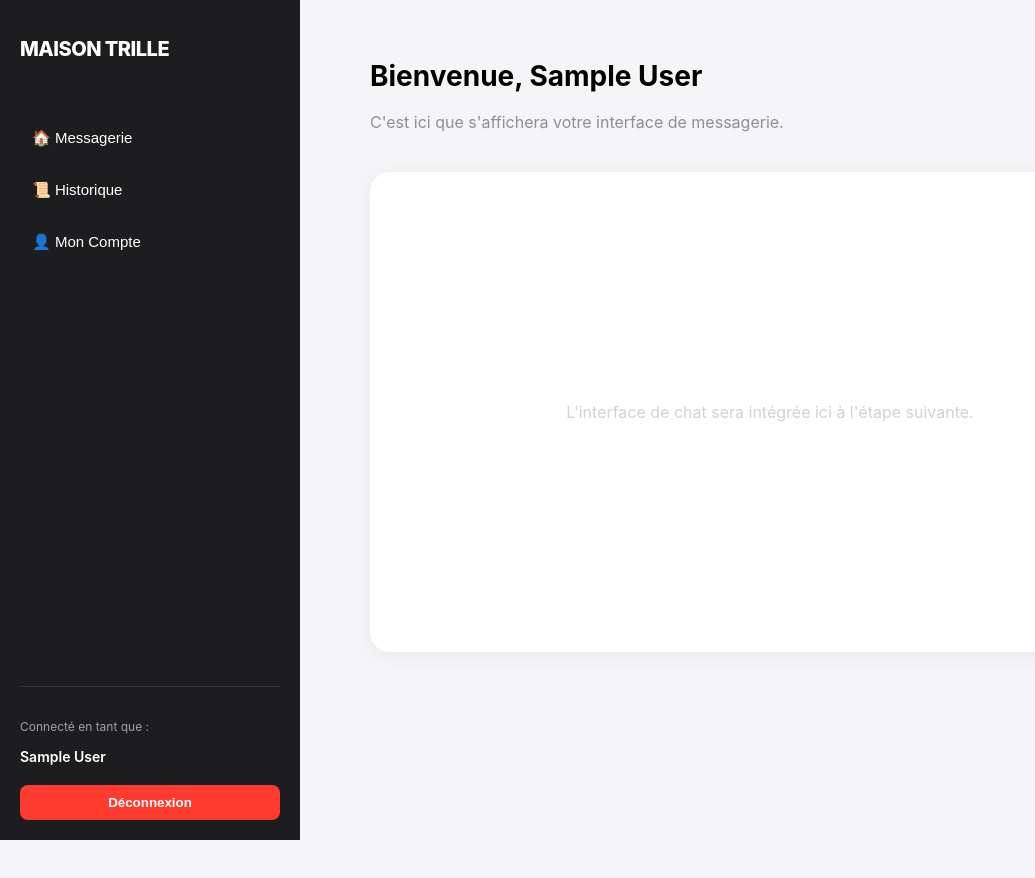
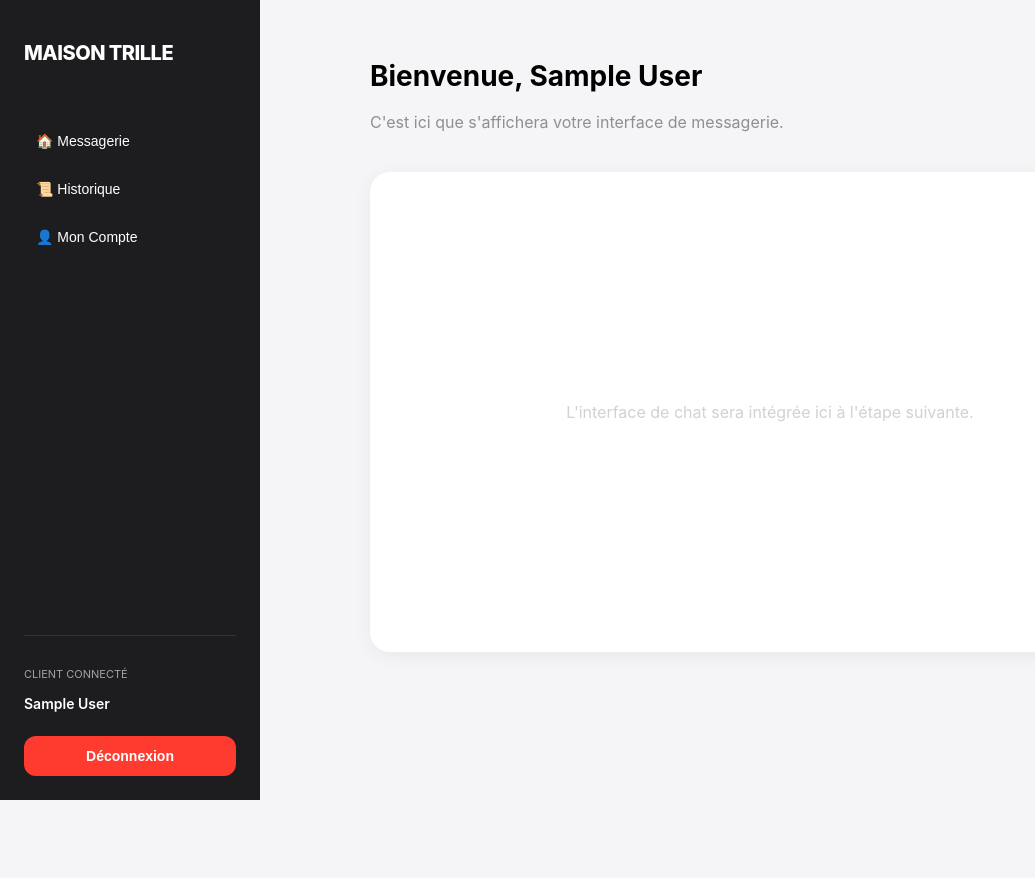
Before and after one commit to EIJulienTrille/ai-agent-vetting, a Next.js app: page / in a window 1280 px wide. Shown: the whole page, without its empty margins (0-1035 px from the left). Built offline with nearby package versions, Linux system fonts and the light colour scheme; no server answers; sample sign-in values are in the browser's storage.

Commit message:
UI Fix: Sidebar height and logout button visibility

```diff
--- a/components/Sidebar.tsx
+++ b/components/Sidebar.tsx
@@ -14,12 +14,15 @@ export default function Sidebar() {
         color: "white",
         display: "flex",
         flexDirection: "column",
-        padding: "20px",
+        padding: "24px",
         position: "fixed",
         left: 0,
         top: 0,
+        zIndex: 100,
+        boxSizing: "border-box", // CRUCIAL : inclut le padding dans le calcul de la hauteur
       }}
     >
+      {/* SECTION HAUT : TITRE */}
       <div style={{ marginBottom: "40px" }}>
         <h2
           style={{
@@ -32,12 +35,13 @@ export default function Sidebar() {
         </h2>
       </div>
 
+      {/* SECTION MILIEU : NAVIGATION */}
       <nav
         style={{
           flex: 1,
           display: "flex",
           flexDirection: "column",
-          gap: "10px",
+          gap: "8px",
         }}
       >
         <button style={navButtonStyle}>🏠 Messagerie</button>
@@ -45,27 +49,61 @@ export default function Sidebar() {
         <button style={navButtonStyle}>👤 Mon Compte</button>
       </nav>
 
-      <div style={{ borderTop: "1px solid #333", paddingTop: "20px" }}>
-        <p style={{ fontSize: "12px", color: "#A1A1A6", marginBottom: "10px" }}>
-          Connecté en tant que :
-        </p>
-        <p
-          style={{ fontSize: "14px", fontWeight: "600", marginBottom: "20px" }}
-        >
-          {session?.user?.name}
-        </p>
+      {/* SECTION BAS : UTILISATEUR ET DÉCONNEXION */}
+      <div
+        style={{
+          borderTop: "1px solid #333",
+          paddingTop: "20px",
+          marginTop: "auto", // Pousse ce bloc tout en bas
+          display: "flex",
+          flexDirection: "column",
+          gap: "10px",
+        }}
+      >
+        <div style={{ overflow: "hidden" }}>
+          <p
+            style={{
+              fontSize: "11px",
+              color: "#A1A1A6",
+              marginBottom: "4px",
+              textTransform: "uppercase",
+            }}
+          >
+            Client connecté
+          </p>
+          <p
+            style={{
+              fontSize: "14px",
+              fontWeight: "600",
+              whiteSpace: "nowrap",
+              overflow: "hidden",
+              textOverflow: "ellipsis",
+            }}
+          >
+            {session?.user?.name || "Utilisateur"}
+          </p>
+        </div>
+
         <button
           onClick={() => signOut({ callbackUrl: "/login" })}
           style={{
             width: "100%",
-            padding: "10px",
-            borderRadius: "8px",
+            padding: "12px",
+            borderRadius: "12px",
             backgroundColor: "#FF3B30",
             color: "white",
             border: "none",
-            fontWeight: "bold",
+            fontWeight: "700",
             cursor: "pointer",
+            transition: "background 0.2s",
+            fontSize: "14px",
           }}
+          onMouseOver={(e) =>
+            (e.currentTarget.style.backgroundColor = "#E03126")
+          }
+          onMouseOut={(e) =>
+            (e.currentTarget.style.backgroundColor = "#FF3B30")
+          }
         >
           Déconnexion
         </button>
@@ -78,12 +116,12 @@ const navButtonStyle = {
   width: "100%",
   textAlign: "left" as const,
   padding: "12px",
-  borderRadius: "8px",
+  borderRadius: "10px",
   backgroundColor: "transparent",
   color: "white",
   border: "none",
   cursor: "pointer",
-  fontSize: "15px",
+  fontSize: "14px",
+  fontWeight: "500",
   transition: "background 0.2s",
-  fontWeight: "500",
 };
```
